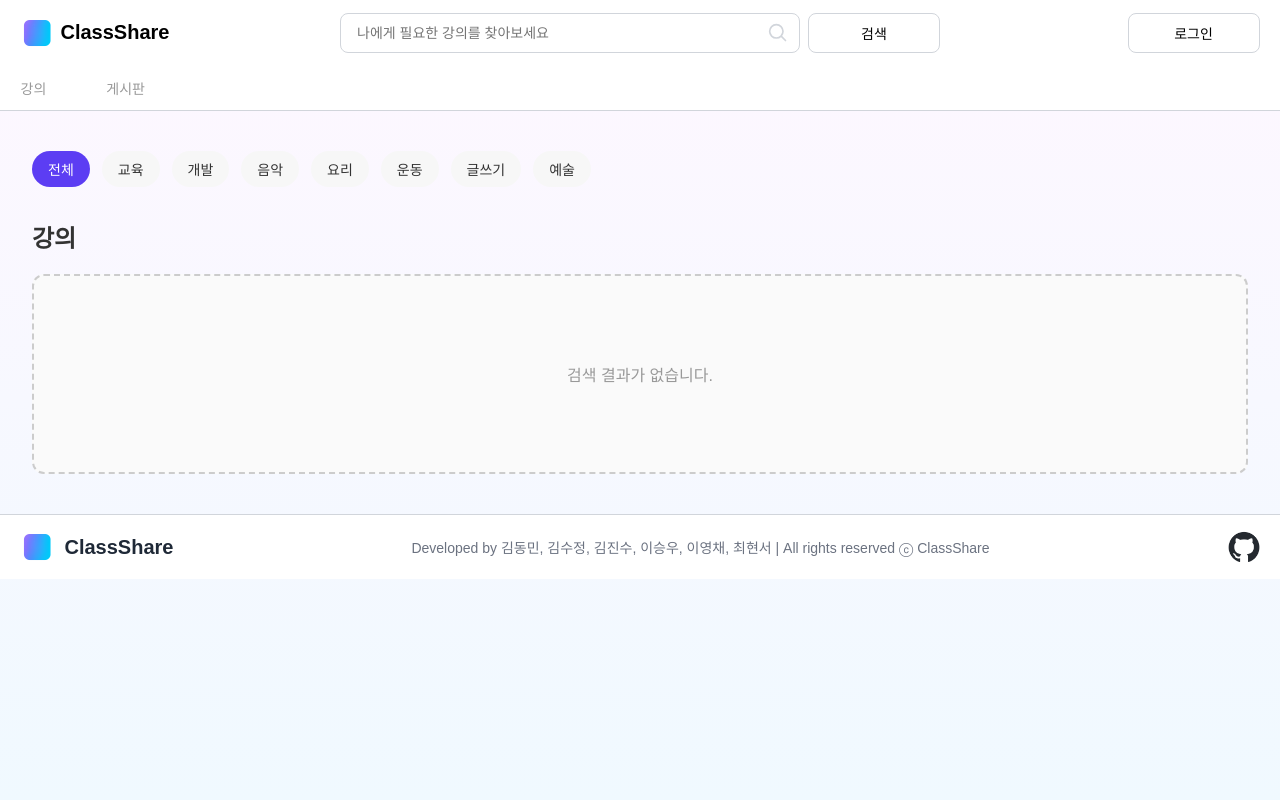
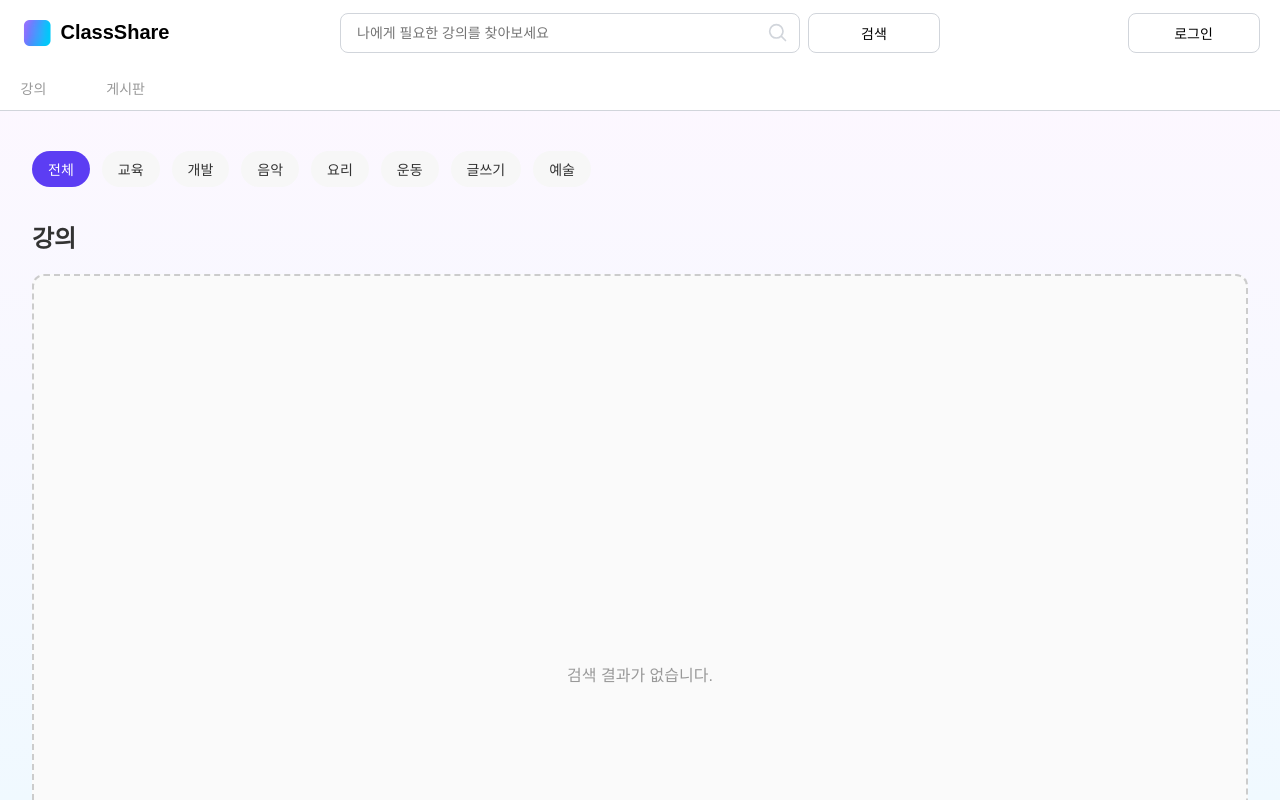
Before and after one commit to ClassShare-Team/ClassShare, a React (Vite) app in the folder client/: page /search in a window 1280 px wide. Shown: the top 800 px of the page. Built offline with nearby package versions, Linux system fonts and the light colour scheme; a web font is replaced by a local one.

Commit message:
fix: min-height 수정

```diff
--- a/client/src/components/pages/search/index.css
+++ b/client/src/components/pages/search/index.css
@@ -62,7 +62,7 @@
 /* 검색 결과 없을 때 안내 */
 .empty-search {
   width: 100%;
-  min-height: 200px;
+  min-height: 100vh;
   padding: 40px 20px;
   background-color: #fafafa;
   border: 2px dashed #ccc;
```
